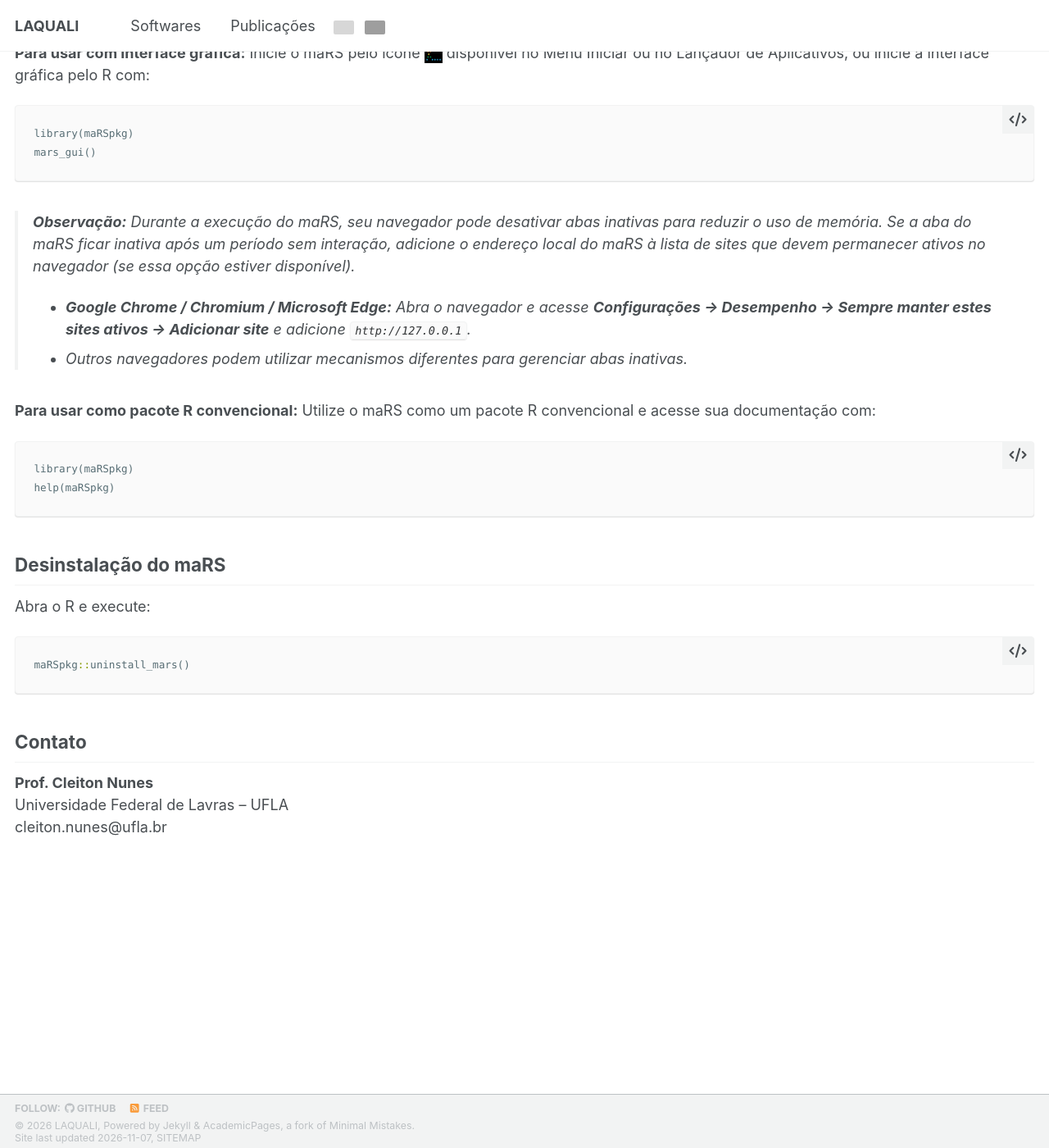
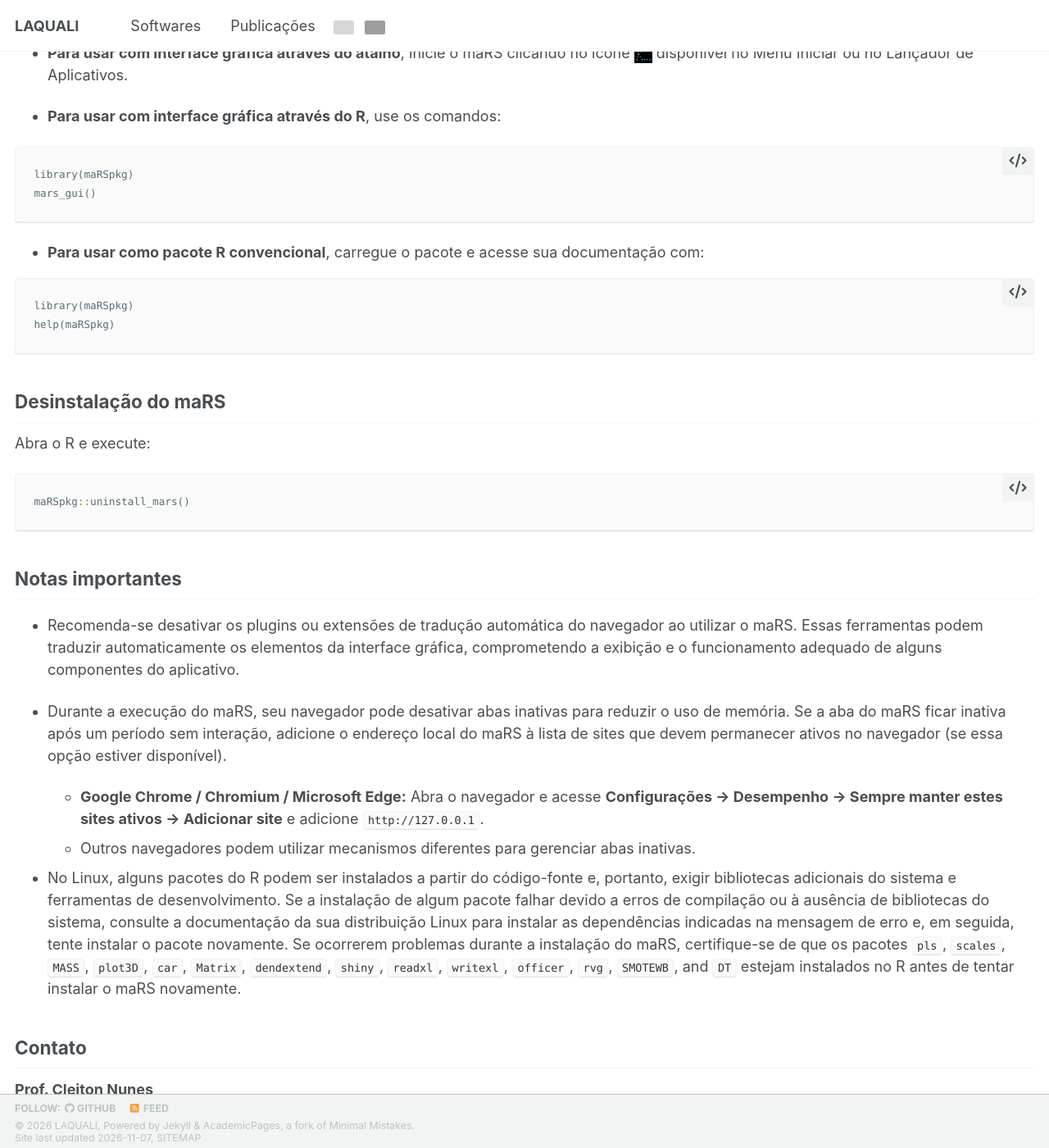
Before and after one commit to LAQUALI-UFLA/laquali-ufla.github.io, a Jekyll site: the page built from _pages/pt/softwares/mars_temporary.md, in a window 1280 px wide and 1400 px high, scrolled down 1466 px. Shown: the whole window at 82% size. Built offline with Jekyll 4.4.1, drawn with Linux system fonts in a browser that asks for light colours; a style sheet for code colours, icons or effects is not loaded; some of the changed text lies outside the part shown; grey boxes are pictures that could not be loaded.

Commit message:
Revise maRS documentation and installation details
Updated installation instructions and added important notes for using maRS. Improved clarity on graphical interface usage and uninstallation process.

````diff
--- a/_pages/pt/softwares/mars_temporary.md
+++ b/_pages/pt/softwares/mars_temporary.md
@@ -3,7 +3,6 @@ permalink: /pt/mars_temporary/
 title: "maRS"
 author_profile: false
 ---
-
 <p align="left">
   <img src="{{ '/images/logo_maRS.png' | relative_url }}" alt="Logo do maRS" width="100">
 </p>
@@ -11,7 +10,6 @@ author_profile: false
 **maRS é um pacote R que oferece uma interface amigável e ferramentas para análise multivariada de dados, incluindo reconhecimento de padrões, classificação, regressão e outras aplicações analíticas relacionadas.**
 
 ## Principais recursos
-
 - Pré-processamento de sinais (MSC, SNV, normalização L1/L2 e Savitzky–Golay)
 - Sobreamostragem de classes para dados desbalanceados (SMOTE e ADASYN)
 - Análise de Agrupamento Hierárquico (HCA)
@@ -31,11 +29,10 @@ author_profile: false
 ## Capturas de tela
 [Ver capturas de tela do maRS →](/pt/mars_screenshots/)
 
-## Instalação
-
+## Instalação do maRS
 O maRS é uma aplicação baseada em R que funciona em Windows, Linux e macOS.
 
-1. Baixe e instale o R (versão 4.4 ou posterior) em [r-project.org](https://www.r-project.org/)
+1. Baixe e instale o R (versão 4.4 ou posterior) de [r-project.org](https://www.r-project.org/)
 2. Abra o R e execute:
 
 ```r
@@ -43,23 +40,18 @@ source("https://laquali-ufla.github.io/maRS/install.R")
 ```
 
 ## Execução do maRS
-
 O maRS pode ser utilizado por meio de sua interface gráfica ou como um pacote R convencional.
 
-**Para usar com interface gráfica:** Inicie o maRS pelo ícone <img src="/images/logo_maRS.png" style="height: 22px; width: auto; vertical-align: middle;"> disponível no Menu Iniciar ou no Lançador de Aplicativos, ou inicie a interface gráfica pelo R com:
+- **Para usar com interface gráfica através do atalho**, inicie o maRS clicando no ícone <img src="/images/logo_maRS.png" style="height: 22px; width: auto; vertical-align: middle;">  disponível no Menu Iniciar ou no Lançador de Aplicativos.
+
+- **Para usar com interface gráfica através do R**, use os comandos:
 
 ```r
 library(maRSpkg)
 mars_gui()
 ```
 
-> **Observação:**
-> Durante a execução do maRS, seu navegador pode desativar abas inativas para reduzir o uso de memória. Se a aba do maRS ficar inativa após um período sem interação, adicione o endereço local do maRS à lista de sites que devem permanecer ativos no navegador (se essa opção estiver disponível).
->
-> * **Google Chrome / Chromium / Microsoft Edge:** Abra o navegador e acesse **Configurações → Desempenho → Sempre manter estes sites ativos → Adicionar site** e adicione `http://127.0.0.1`.
-> * Outros navegadores podem utilizar mecanismos diferentes para gerenciar abas inativas.
-
-**Para usar como pacote R convencional:** Utilize o maRS como um pacote R convencional e acesse sua documentação com:
+- **Para usar como pacote R convencional**, carregue o pacote e acesse sua documentação com:
 
 ```r
 library(maRSpkg)
@@ -67,13 +59,22 @@ help(maRSpkg)
 ```
 
 ## Desinstalação do maRS
-
 Abra o R e execute:
 
 ```r
 maRSpkg::uninstall_mars()
 ```
 
+## Notas importantes
+- Recomenda-se desativar os plugins ou extensões de tradução automática do navegador ao utilizar o maRS. Essas ferramentas podem traduzir automaticamente os elementos da interface gráfica, comprometendo a exibição e o funcionamento adequado de alguns componentes do aplicativo.
+
+- Durante a execução do maRS, seu navegador pode desativar abas inativas para reduzir o uso de memória. Se a aba do maRS ficar inativa após um período sem interação, adicione o endereço local do maRS à lista de sites que devem permanecer ativos no navegador (se essa opção estiver disponível).
+
+  - **Google Chrome / Chromium / Microsoft Edge:** Abra o navegador e acesse **Configurações → Desempenho → Sempre manter estes sites ativos → Adicionar site** e adicione `http://127.0.0.1`.
+  - Outros navegadores podem utilizar mecanismos diferentes para gerenciar abas inativas.
+
+- No Linux, alguns pacotes do R podem ser instalados a partir do código-fonte e, portanto, exigir bibliotecas adicionais do sistema e ferramentas de desenvolvimento. Se a instalação de algum pacote falhar devido a erros de compilação ou à ausência de bibliotecas do sistema, consulte a documentação da sua distribuição Linux para instalar as dependências indicadas na mensagem de erro e, em seguida, tente instalar o pacote novamente. Se ocorrerem problemas durante a instalação do maRS, certifique-se de que os pacotes `pls`, `scales`, `MASS`, `plot3D`, `car`, `Matrix`, `dendextend`, `shiny`, `readxl`, `writexl`, `officer`, `rvg`, `SMOTEWB`, and `DT` estejam instalados no R antes de tentar instalar o maRS novamente.
+
 ## Contato
 **Prof. Cleiton Nunes**
 Universidade Federal de Lavras – UFLA
````
